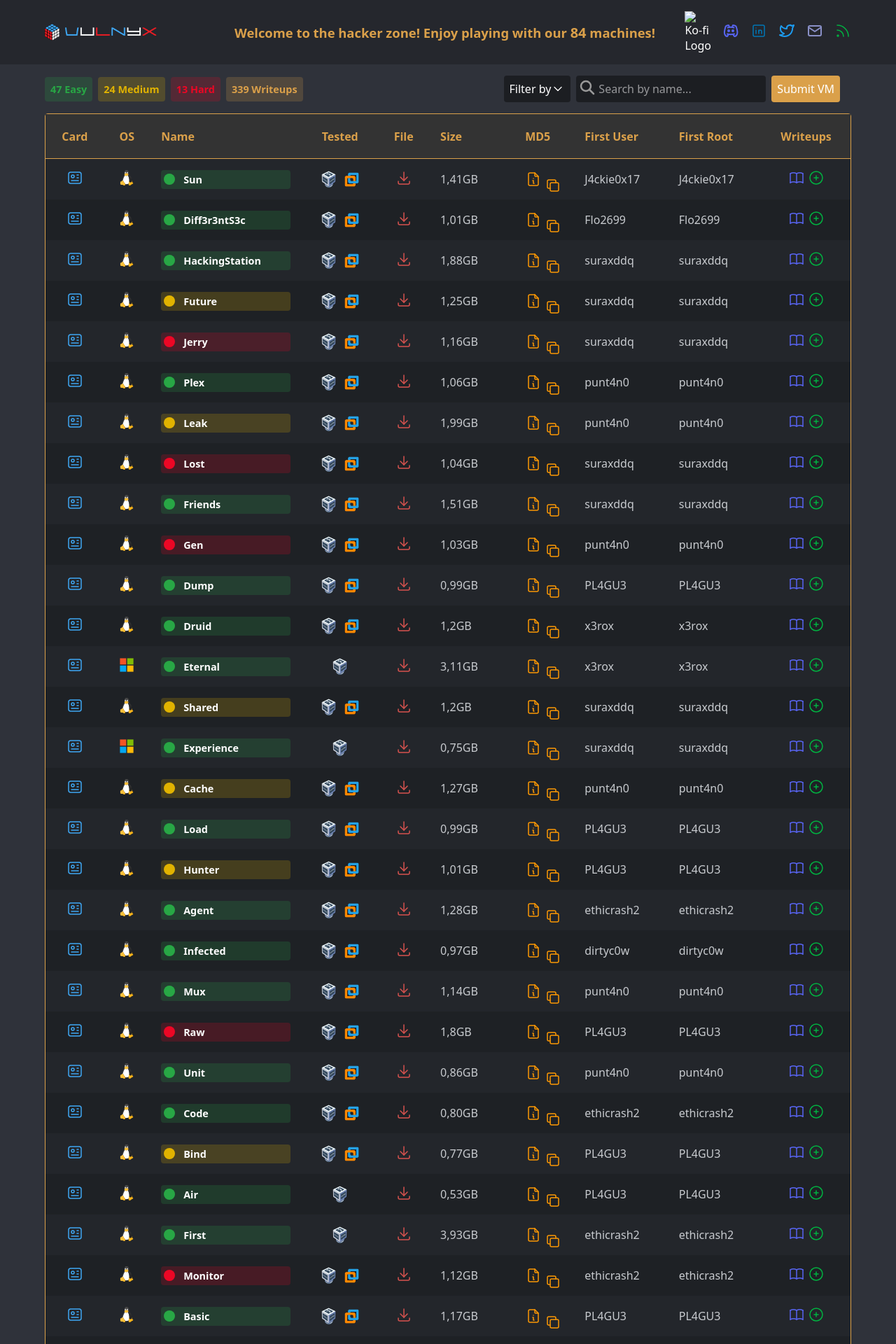
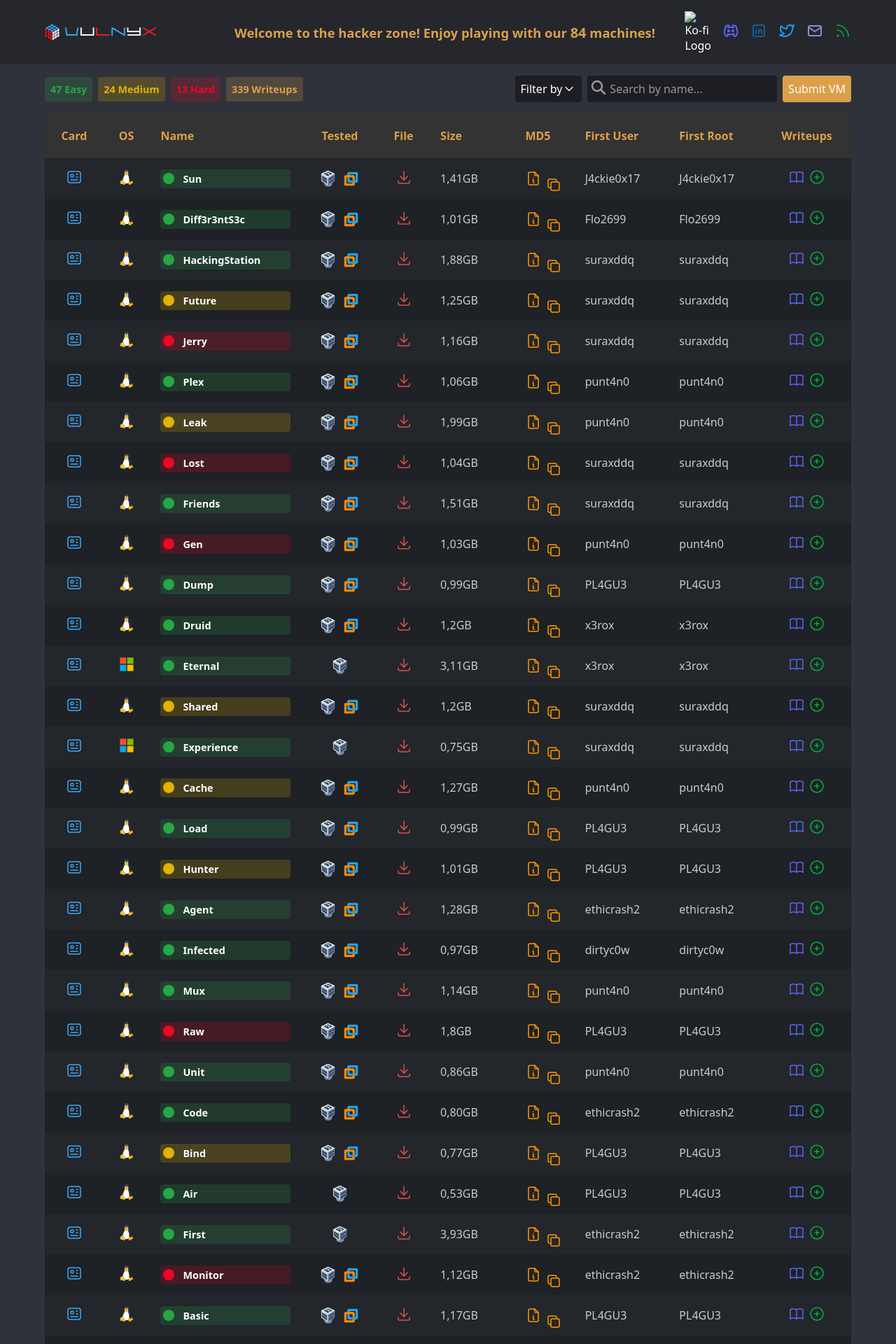
Before and after one commit to VulNyx/vulnyx, a Jekyll site: the page built from index.md, in a window 1280 px wide. Shown: the top 1920 px of the page at 70% size. Built offline with Jekyll 4.4.1, drawn with Linux system fonts in a browser that asks for light colours; some of the changed text lies outside the part shown.

Commit message:
style: interface update
* Rearrange the footer by decreasing logo size
* Removes horizontal scroll
* Vertical scroll only applies to the table not to filters
* Increases the height so that the table displays more rows
* Removes table borders

```diff
--- a/assets/style.scss
+++ b/assets/style.scss
@@ -12,9 +12,6 @@ body {
   background-color: #2f323a;
   color: #ffffff;
   min-height: 100vh;
-  display: flex;
-  flex-direction: column;
-  gap: 1rem;
 }
 
 header, footer {
@@ -130,12 +127,11 @@ main {
   flex-direction: column;
   align-items: center;
   justify-content: center;
+  margin: 1rem;
 }
 
 .wrapper {
   width: 90vw;
-  max-height: calc(100vh - 253px);
-  overflow: scroll;
 }
 
 .actions {
@@ -237,10 +233,6 @@ main {
 	color: white;
 }
 
-.submit-btn {
-  margin-right: 1rem;
-}
-
 .submit-btn, .submit-user-flag, .submit-root-flag {
 	cursor: pointer;
 	font-size: 1rem;
@@ -331,8 +323,9 @@ td.vvm-wal {
 }
 
 #bin-table-wrapper {
-  border: 1px solid #daa04a;
   border-radius: 0.25rem;
+  max-height: calc(100vh - 65px);
+  overflow-y: scroll;
 }
 
 #bin-table {
@@ -356,7 +349,6 @@ th {
 	height: 64px;
 	background-color: #333;
 	color: #daa04a;
-	border-bottom: 1px solid #daa04a;
   position: sticky;
   top: 0;
   z-index: 9;
@@ -384,7 +376,6 @@ tbody tr:nth-child(odd) {
 }
 
 #bin-table td {
-  /* border-top: 1px solid #daa04a; */
   color: #c8cbcf;
 }
 
@@ -899,10 +890,14 @@ button[type="reset"] {
 }
 
 footer {
-  position: sticky;
-  top: 100vh;
-  padding: 1rem;
-  color: #939598;
+	position: sticky;
+	top: 100vh;
+	padding: 1rem;
+	color: #939598;
+	display: flex;
+	align-content: center;
+	justify-content: center;
+	gap: 1rem;
 }
 
 footer p {
@@ -917,8 +912,8 @@ footer p {
 }
 
 .footer-logo img {
-  width: 50px;
-  height: 50px;
+  width: 40px;
+  height: 40px;
 }
 
 #rules-warning {
```
